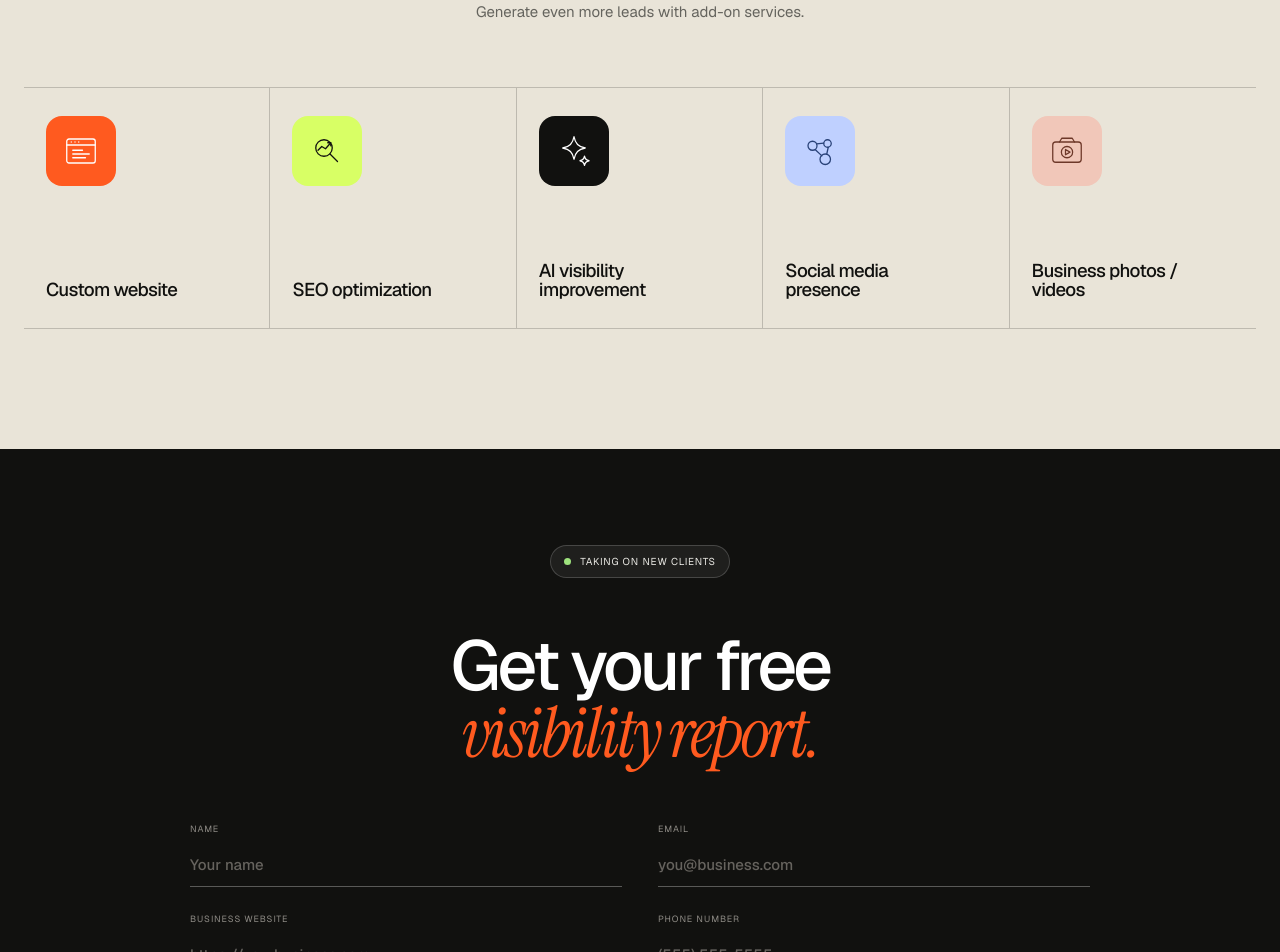
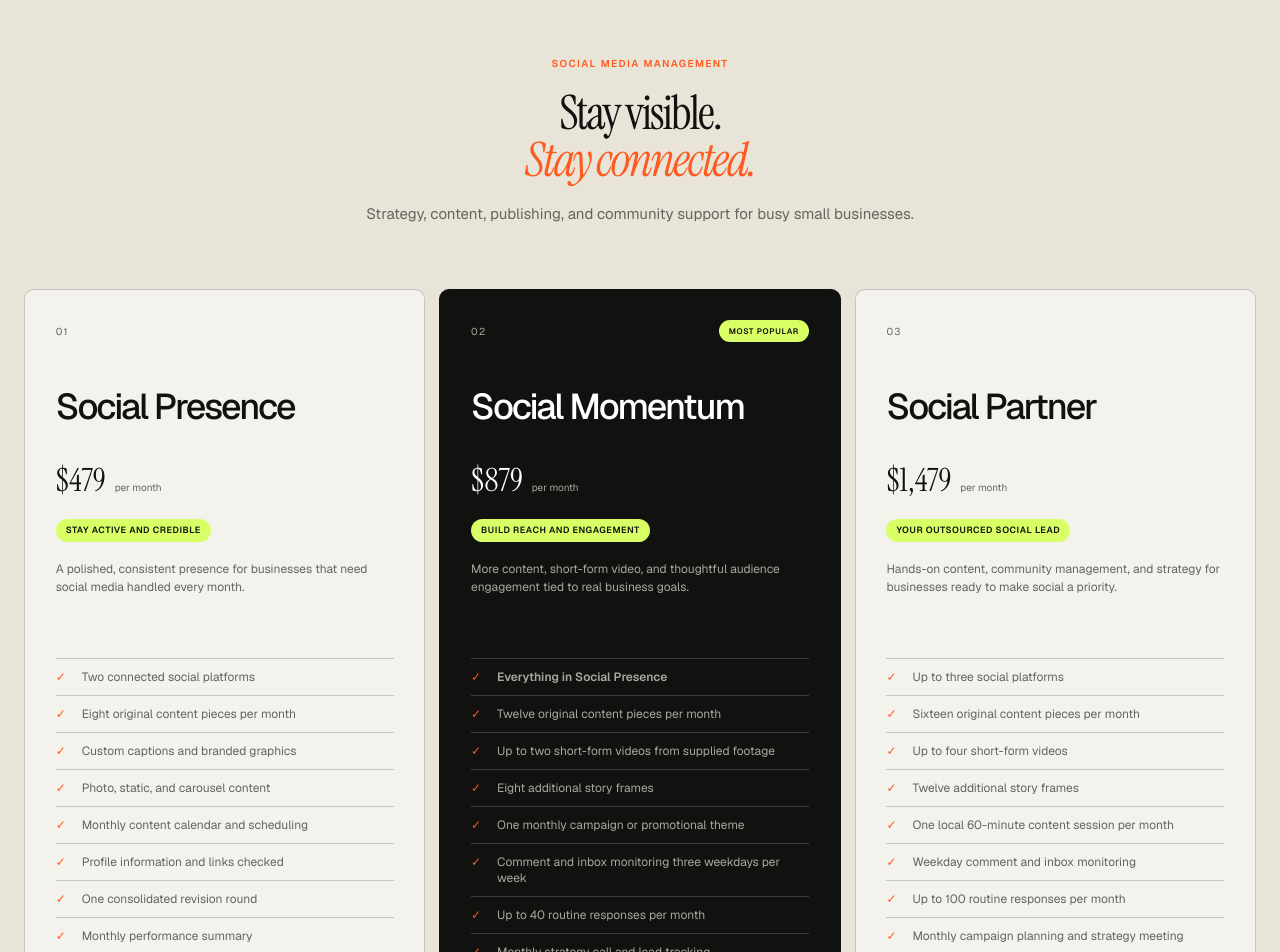
Before and after one commit to cdog2897/wolin.dev, a React (Vite) app: page / in a window 1280 px wide. Shown: the part 2540-3492 px from the top of the page. Built offline with nearby package versions, Linux system fonts and the light colour scheme.

Commit message:
Add social media service packages

```diff
--- a/index.html
+++ b/index.html
@@ -7,20 +7,20 @@
     <link rel="icon" type="image/svg+xml" href="/favicon.svg" />
     <meta
       name="description"
-      content="Wolin helps small businesses improve their Google Business Profile, website, local search visibility, reviews, and online presence."
+      content="Wolin helps small businesses improve their Google Business Profile, website, local search visibility, social media, reviews, and online presence."
     />
     <meta property="og:type" content="website" />
     <meta property="og:title" content="Wolin — Local Growth for Small Businesses" />
     <meta
       property="og:description"
-      content="A stronger Google profile, better website, and practical local search strategy—built for small businesses."
+      content="Stronger Google profiles, better websites, practical local search, and hands-on social media management for small businesses."
     />
     <meta property="og:url" content="https://wolin.dev/" />
     <meta name="twitter:card" content="summary_large_image" />
     <meta name="twitter:title" content="Wolin — Local Growth for Small Businesses" />
     <meta
       name="twitter:description"
-      content="A stronger Google profile, better website, and practical local search strategy—built for small businesses."
+      content="Stronger Google profiles, better websites, practical local search, and hands-on social media management for small businesses."
     />
     <title>Wolin — Local Growth for Small Businesses</title>
   </head>
--- a/src/BusinessSite.css
+++ b/src/BusinessSite.css
@@ -1039,12 +1039,24 @@
   transform: translateY(-2px);
 }
 
-.business-addons {
+.business-social {
+  margin-top: 120px;
   padding-top: 120px;
+  border-top: 1px solid var(--line);
 }
 
-.business-addons h3 {
-  margin: 0 auto 18px;
+.business-social-eyebrow {
+  display: block;
+  color: var(--orange);
+  font-size: 10px;
+  font-weight: 600;
+  letter-spacing: 0.14em;
+  text-align: center;
+  text-transform: uppercase;
+}
+
+.business-social h3 {
+  margin: 20px auto 18px;
   font-family: var(--serif);
   font-size: clamp(38px, 3.7vw, 52px);
   font-weight: 400;
@@ -1053,68 +1065,134 @@
   text-align: center;
 }
 
-.business-addons h3 em {
+.business-social h3 em {
   color: var(--orange);
   font-style: italic;
   font-weight: 400;
 }
 
-.business-addons > p {
-  max-width: 480px;
+.business-social-intro {
+  max-width: 560px;
   margin: 0 auto 64px;
   color: var(--muted);
   font-size: 15px;
-  line-height: 1.45;
+  line-height: 1.55;
   text-align: center;
 }
 
-.business-addon-grid {
+.business-social-grid {
   display: grid;
-  grid-template-columns: repeat(5, 1fr);
-  border-top: 1px solid var(--line);
-  border-bottom: 1px solid var(--line);
+  grid-template-columns: repeat(3, minmax(0, 1fr));
+  gap: 14px;
 }
 
-.business-addon-grid article {
-  min-height: 240px;
+.business-social-grid article {
+  min-height: 690px;
   display: flex;
   flex-direction: column;
-  justify-content: space-between;
-  gap: 32px;
-  padding: 28px 22px;
-  border-right: 1px solid var(--line);
+  padding: 30px clamp(22px, 2.4vw, 34px);
+  background: rgba(255, 255, 255, 0.5);
+  border: 1px solid var(--line);
+  border-radius: 10px;
+  transition: border-color 220ms ease, box-shadow 220ms ease, transform 220ms ease;
 }
 
-.business-addon-grid article:last-child { border-right: 0; }
-
-.business-addon-icon {
-  width: 70px;
-  height: 70px;
-  display: grid;
-  place-items: center;
-  border-radius: 16px;
-  transition: border-radius 220ms ease, transform 220ms ease;
+.business-social-grid article:hover {
+  border-color: var(--ink);
+  box-shadow: 0 20px 44px rgba(17, 17, 15, 0.09);
+  transform: translateY(-6px);
 }
 
-.business-addon-grid article:hover .business-addon-icon {
-  border-radius: 50%;
-  transform: rotate(-4deg) scale(1.04);
+.business-social-grid article.is-featured {
+  color: white;
+  background: var(--ink);
+  border-color: var(--ink);
 }
 
-.business-addon-icon svg { width: 36px; height: 36px; }
-.business-addon-icon.is-website { color: white; background: var(--orange); }
-.business-addon-icon.is-seo { color: var(--ink); background: var(--acid); }
-.business-addon-icon.is-ai { color: white; background: var(--ink); }
-.business-addon-icon.is-social { color: #294278; background: #bfd0ff; }
-.business-addon-icon.is-media { color: #6d3829; background: #f1c7b9; }
+.business-social-card-top {
+  min-height: 22px;
+  display: flex;
+  align-items: center;
+  justify-content: space-between;
+  gap: 18px;
+}
 
-.business-addon-grid h4 {
-  max-width: 170px;
-  margin: 0;
-  font-size: clamp(17px, 1.45vw, 21px);
+.business-social-grid .is-featured .business-package-number { color: #aaa7a0; }
+
+.business-social-popular {
+  padding: 7px 10px;
+  color: var(--ink);
+  background: var(--acid);
+  border-radius: 999px;
+  font-size: 8px;
+  font-weight: 700;
+  letter-spacing: 0.08em;
+  line-height: 1;
+  text-transform: uppercase;
+}
+
+.business-social-grid h4 {
+  margin: 48px 0 34px;
+  font-size: clamp(32px, 2.8vw, 42px);
   font-weight: 500;
-  letter-spacing: -0.035em;
-  line-height: 1.05;
+  letter-spacing: -0.055em;
+  line-height: 0.96;
+}
+
+.business-social-grid .is-featured .business-price span,
+.business-social-grid .is-featured .business-social-description,
+.business-social-grid .is-featured li { color: #aaa7a0; }
+
+.business-social-description {
+  min-height: 66px;
+  margin: 18px 0 0;
+  color: var(--muted);
+  font-size: 12px;
+  line-height: 1.5;
+}
+
+.business-social-grid ul {
+  display: grid;
+  margin: 32px 0 0;
+  padding: 0;
+  list-style: none;
+}
+
+.business-social-grid li {
+  display: grid;
+  grid-template-columns: 18px 1fr;
+  gap: 8px;
+  padding: 10px 0;
+  border-top: 1px solid var(--line);
+  color: var(--muted);
+  font-size: 12px;
+}
+
+.business-social-grid .is-featured li { border-color: rgba(255, 255, 255, 0.18); }
+.business-social-grid li span { color: var(--orange); }
+
+.business-social-grid article > a {
+  display: flex;
+  justify-content: space-between;
+  margin-top: auto;
+  padding: 34px 0 14px;
+  color: inherit;
+  border-bottom: 1px solid currentColor;
+  font-size: 12px;
+  font-weight: 500;
+  text-decoration: none;
+  transition: color 180ms ease;
+}
+
+.business-social-grid article > a:hover,
+.business-social-grid article > a:focus-visible { color: var(--orange); }
+
+.business-social-note {
+  margin: 28px auto 0;
+  color: var(--muted);
+  font-size: 10px;
+  line-height: 1.5;
+  text-align: center;
 }
 
 .business-process ol {
@@ -1304,10 +1382,8 @@
   .business-package-explorer.has-active .business-package-grid article.is-active { min-height: auto; }
   .business-package-detail { min-height: auto; }
   .business-package-detail-copy { grid-template-columns: 1fr; gap: 24px; }
-  .business-addon-grid { grid-template-columns: repeat(2, 1fr); }
-  .business-addon-grid article { border-bottom: 1px solid var(--line); }
-  .business-addon-grid article:nth-child(2n) { border-right: 0; }
-  .business-addon-grid article:last-child { grid-column: 1 / -1; border-bottom: 0; }
+  .business-social-grid { grid-template-columns: 1fr; }
+  .business-social-grid article { min-height: auto; }
 }
 
 @media (max-width: 620px) {
@@ -1371,23 +1447,11 @@
   .business-detail-ai > strong { font-size: 16px; }
   .detail-callout { padding: 8px 10px; font-size: 7px; }
   .is-growth .callout-three { right: 105px; }
-  .business-addons { padding-top: 84px; }
-  .business-addons h3 { margin: 0 auto 14px; font-size: 38px; }
-  .business-addons > p { margin-bottom: 46px; font-size: 14px; }
-  .business-addon-grid { grid-template-columns: 1fr; }
-  .business-addon-grid article,
-  .business-addon-grid article:nth-child(2n),
-  .business-addon-grid article:last-child {
-    min-height: 126px;
-    grid-column: auto;
-    flex-direction: row;
-    align-items: center;
-    padding: 24px 4px;
-    border-right: 0;
-    border-bottom: 1px solid var(--line);
-  }
-  .business-addon-grid article:last-child { border-bottom: 0; }
-  .business-addon-grid h4 { max-width: 210px; text-align: right; }
+  .business-social { margin-top: 84px; padding-top: 84px; }
+  .business-social h3 { margin: 16px auto 14px; font-size: 38px; }
+  .business-social-intro { margin-bottom: 46px; font-size: 14px; }
+  .business-social-grid article { padding-inline: 20px; }
+  .business-social-description { min-height: 0; }
   .business-process li { grid-template-columns: 48px 1fr; }
   .business-footer { min-height: 660px; padding-inline: 14px; }
   .business-footer h2 { font-size: 48px; }
--- a/src/BusinessSite.tsx
+++ b/src/BusinessSite.tsx
@@ -63,79 +63,64 @@ const packages = [
   },
 ]
 
-type AddOnType = 'website' | 'seo' | 'ai' | 'social' | 'media'
-
-const addOns: { name: string; icon: AddOnType }[] = [
-  { name: 'Custom website', icon: 'website' },
-  { name: 'SEO optimization', icon: 'seo' },
-  { name: 'AI visibility improvement', icon: 'ai' },
-  { name: 'Social media presence', icon: 'social' },
-  { name: 'Business photos / videos', icon: 'media' },
+const socialPackages = [
+  {
+    number: '01',
+    name: 'Social Presence',
+    price: '$479',
+    scope: 'Stay active and credible',
+    description: 'A polished, consistent presence for businesses that need social media handled every month.',
+    items: [
+      'Two connected social platforms',
+      'Eight original content pieces per month',
+      'Custom captions and branded graphics',
+      'Photo, static, and carousel content',
+      'Monthly content calendar and scheduling',
+      'Profile information and links checked',
+      'One consolidated revision round',
+      'Monthly performance summary',
+    ],
+  },
+  {
+    number: '02',
+    name: 'Social Momentum',
+    price: '$879',
+    scope: 'Build reach and engagement',
+    description: 'More content, short-form video, and thoughtful audience engagement tied to real business goals.',
+    featured: true,
+    items: [
+      'Everything in Social Presence',
+      'Twelve original content pieces per month',
+      'Up to two short-form videos from supplied footage',
+      'Eight additional story frames',
+      'One monthly campaign or promotional theme',
+      'Comment and inbox monitoring three weekdays per week',
+      'Up to 40 routine responses per month',
+      'Monthly strategy call and lead tracking',
+    ],
+  },
+  {
+    number: '03',
+    name: 'Social Partner',
+    price: '$1,479',
+    scope: 'Your outsourced social lead',
+    description: 'Hands-on content, community management, and strategy for businesses ready to make social a priority.',
+    items: [
+      'Up to three social platforms',
+      'Sixteen original content pieces per month',
+      'Up to four short-form videos',
+      'Twelve additional story frames',
+      'One local 60-minute content session per month',
+      'Weekday comment and inbox monitoring',
+      'Up to 100 routine responses per month',
+      'Monthly campaign planning and strategy meeting',
+      'Quarterly competitor and content review',
+    ],
+  },
 ]
 
 function Arrow() {
   return <span aria-hidden="true">↗</span>
-}
-
-function AddOnIcon({ type }: { type: AddOnType }) {
-  const commonProps = {
-    viewBox: '0 0 48 48',
-    fill: 'none',
-    stroke: 'currentColor',
-    strokeWidth: 1.7,
-    strokeLinecap: 'round' as const,
-    strokeLinejoin: 'round' as const,
-    'aria-hidden': true,
-  }
-
-  if (type === 'website') {
-    return (
-      <svg {...commonProps}>
-        <rect x="5" y="8" width="38" height="32" rx="3" />
-        <path d="M5 16h38M11 12h.01M16 12h.01M21 12h.01" />
-        <path d="M13 23h13M13 28h22M13 33h17" />
-      </svg>
-    )
-  }
-
-  if (type === 'seo') {
-    return (
-      <svg {...commonProps}>
-        <circle cx="20" cy="20" r="11" />
-        <path d="m28 28 10 10M12 23l5-5 5 3 7-8" />
-        <path d="M25 13h4v4" />
-      </svg>
-    )
-  }
-
-  if (type === 'ai') {
-    return (
-      <svg {...commonProps}>
-        <path d="M24 5c1.8 9.2 5.8 13.2 15 15-9.2 1.8-13.2 5.8-15 15-1.8-9.2-5.8-13.2-15-15C18.2 18.2 22.2 14.2 24 5Z" />
-        <path d="M38 31c.7 3.5 2.5 5.3 6 6-3.5.7-5.3 2.5-6 6-.7-3.5-2.5-5.3-6-6 3.5-.7 5.3-2.5 6-6Z" />
-      </svg>
-    )
-  }
-
-  if (type === 'social') {
-    return (
-      <svg {...commonProps}>
-        <circle cx="14" cy="17" r="6" />
-        <circle cx="34" cy="14" r="5" />
-        <circle cx="31" cy="35" r="7" />
-        <path d="m19.5 14.5 9.5-1M17.5 22l9 8.5M35 19l-2 9" />
-      </svg>
-    )
-  }
-
-  return (
-    <svg {...commonProps}>
-      <rect x="5" y="12" width="38" height="27" rx="4" />
-      <path d="m14 12 3-5h14l3 5" />
-      <circle cx="24" cy="25.5" r="7.5" />
-      <path d="m22 22 6 3.5-6 3.5v-7Z" />
-    </svg>
-  )
 }
 
 function RollupStat({
@@ -375,18 +360,46 @@ function BusinessSite() {
             ))}
           </div>
 
-          <div className="business-addons" id="addons">
-            <h3>Even more <em>visibility.</em></h3>
-            <p>Generate even more leads with add-on services.</p>
-            <div className="business-addon-grid">
-              {addOns.map((item) => (
-                <article key={item.name}>
-                  <span className={`business-addon-icon is-${item.icon}`}><AddOnIcon type={item.icon} /></span>
+          <section className="business-social" id="social-media" aria-labelledby="social-media-title">
+            <span className="business-social-eyebrow">Social media management</span>
+            <h3 id="social-media-title">Stay visible.<br /><em>Stay connected.</em></h3>
+            <p className="business-social-intro">
+              Strategy, content, publishing, and community support for busy small businesses.
+            </p>
+
+            <div className="business-social-grid">
+              {socialPackages.map((item) => (
+                <article className={item.featured ? 'is-featured' : undefined} key={item.name}>
+                  <div className="business-social-card-top">
+                    <span className="business-package-number">{item.number}</span>
+                    {item.featured && <span className="business-social-popular">Most popular</span>}
+                  </div>
                   <h4>{item.name}</h4>
+                  <div className="business-price">
+                    <strong>{item.price}</strong>
+                    <span>per month</span>
+                  </div>
+                  <p className="business-package-scope">{item.scope}</p>
+                  <p className="business-social-description">{item.description}</p>
+                  <ul>
+                    {item.items.map((feature) => (
+                      <li key={feature}>
+                        <span>✓</span>
+                        {feature.startsWith('Everything in') ? <strong>{feature}</strong> : feature}
+                      </li>
+                    ))}
+                  </ul>
+                  <a href="#report">
+                    Start with a conversation <Arrow />
+                  </a>
                 </article>
               ))}
             </div>
-          </div>
+
+            <p className="business-social-note">
+              Plans begin with a three-month engagement. Advertising spend is separate, and every account remains yours.
+            </p>
+          </section>
 
         </section>
 
```
